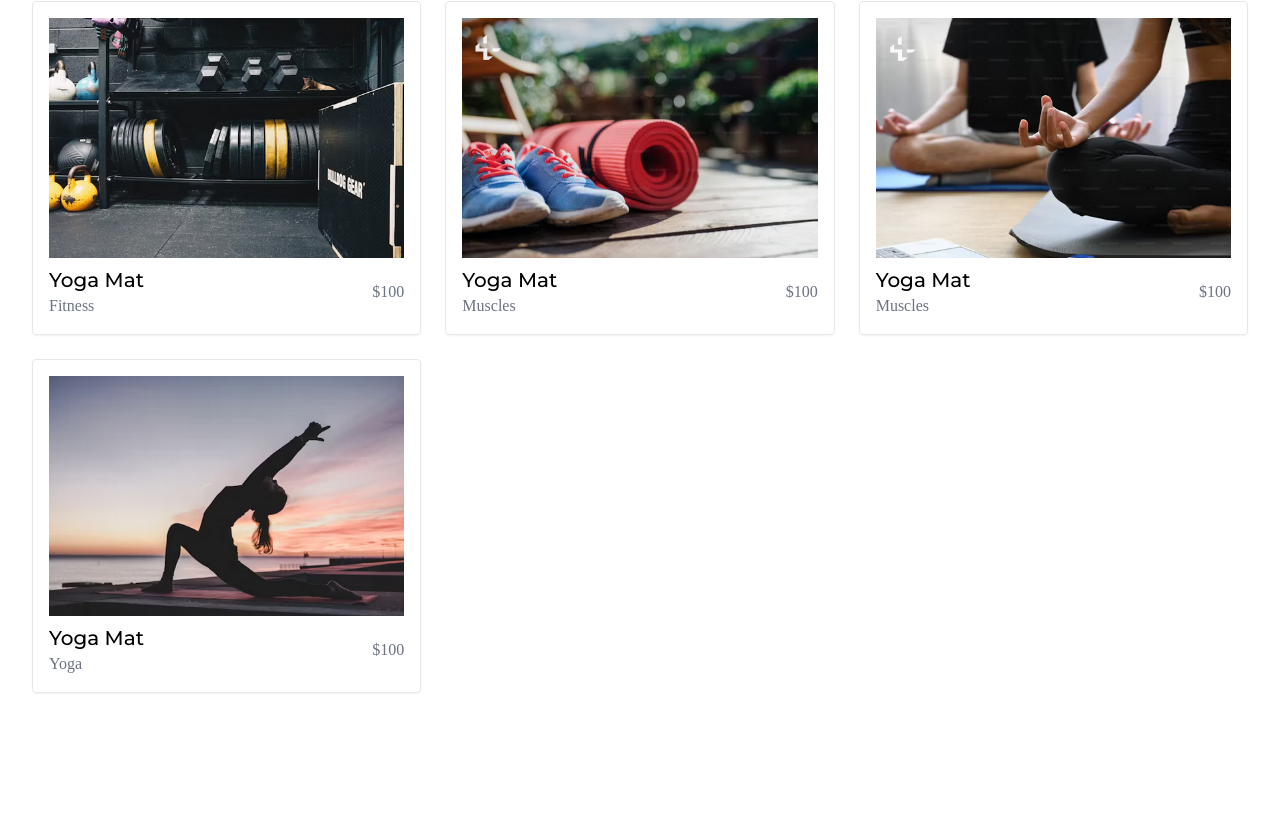
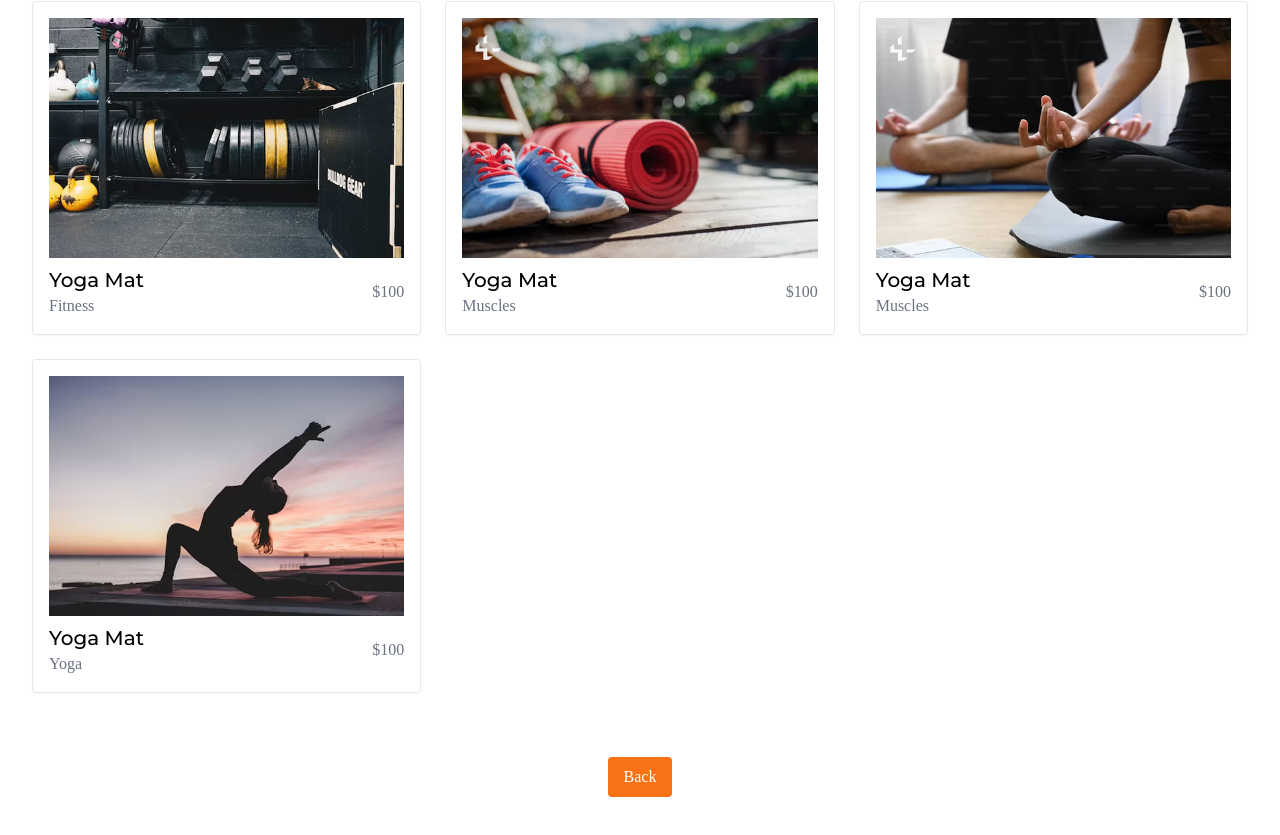
Before and after one commit to Thanujsai/print-it-ui, a React (Create React App) app: page /explore in a window 1280 px wide. Shown: the part 625-1460 px from the top of the page. Before the commit the page ends 1382 px from the top, so only its background shows below. Built offline with nearby package versions, Linux system fonts and the light colour scheme; a web font is replaced by a local one.

Commit message:
back button and scroll to top

```diff
--- a/src/components/Explore/Explore.js
+++ b/src/components/Explore/Explore.js
@@ -1,6 +1,7 @@
 import React, {useState, useEffect} from 'react';
 import {MODELS} from '../Data/Data';
 import { motion } from 'framer-motion';
+import { useNavigate } from 'react-router-dom';
 
 const Explore = () => {
 
@@ -10,6 +11,7 @@ const Explore = () => {
 
   const [activeTab, setActiveTab] = useState("All");
   const tabs = ["All", "Yoga", "Fitness", "Muscles"];
+  const navigate = useNavigate();
 
   const filteredCards = activeTab === "All" ? MODELS : MODELS.filter((model) => model.category === activeTab)
   return (
@@ -73,6 +75,14 @@ const Explore = () => {
           }
         </motion.div>
       </div>
+      <div className='flex place-items-center justify-center pb-10'>
+      <button
+               onClick={() => navigate("/")}
+               className={`py-2 px-4 rounded bg-primary text-white hover:bg-primaryDark`}
+               >
+                Back
+              </button>
+      </div>
     </div>
   )
 }
--- a/src/components/Home.js
+++ b/src/components/Home.js
@@ -1,4 +1,4 @@
-import React, { useState } from 'react';
+import React, { useState, useEffect } from 'react';
 import CoffeeMain from './Images/lamp.png';
 import Navbar from './Navbar/Navbar';
 import { AnimatePresence, motion } from 'framer-motion';
@@ -14,6 +14,11 @@ const bgImage = {
 }
 function Home() {
     const [sidebar, setSidebar] = useState(false);
+
+    useEffect(() => {
+        window.scrollTo(0, 0); // Scroll to the top whenever the Home component is mounted
+    }, []);
+
   return (
     <main style={bgImage}>
         <section className='relative'>
```
